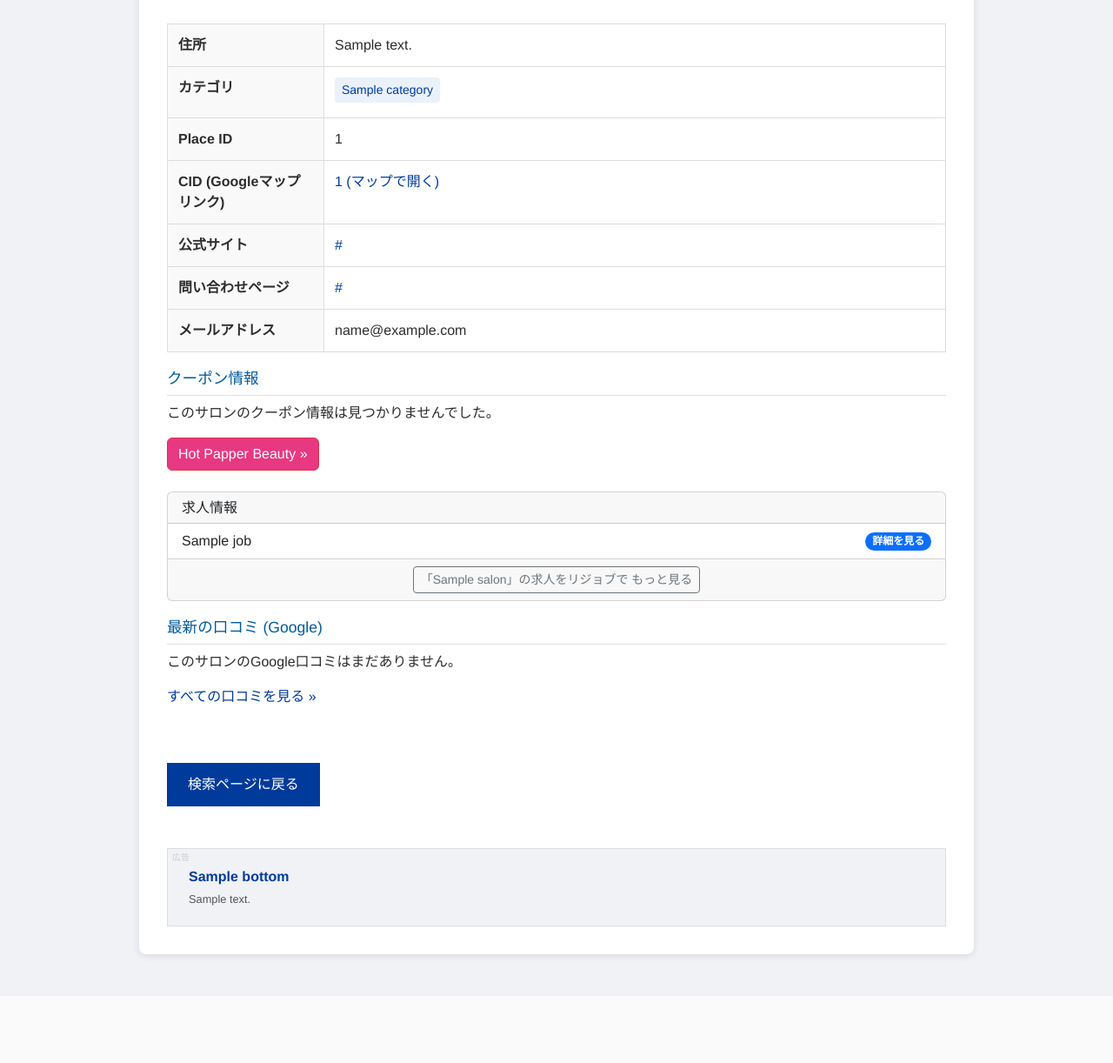
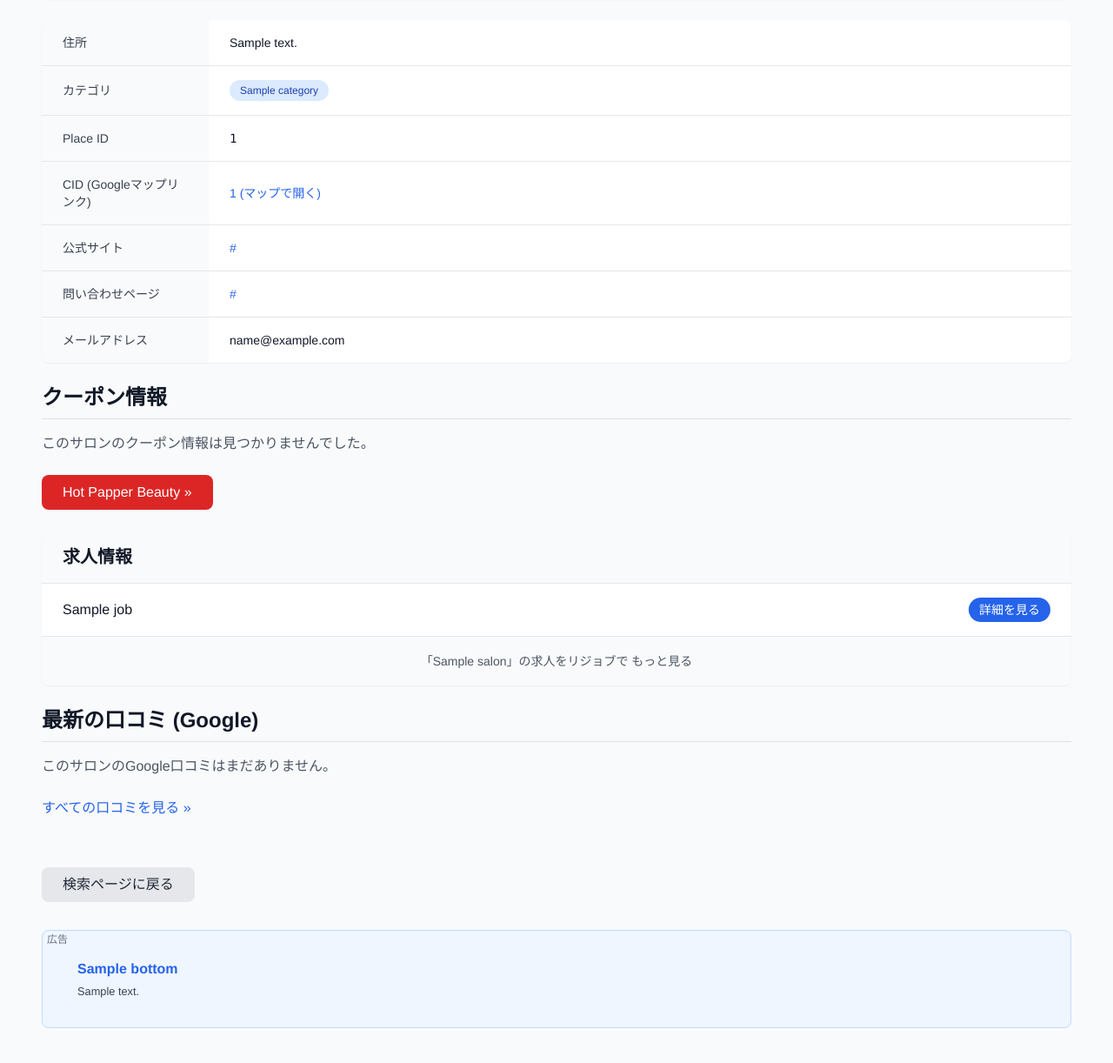
Before and after one commit to shintarospec/deepbiz, a Flask app: template templates/salon_detail.html in a window 1280 px wide. Shown: the part 795-2017 px from the top of the page at 87% size. Before the commit the page ends 1899 px from the top, so only its background shows below. Run offline with Flask 3, Linux system fonts and the light colour scheme; tables that the repository leaves empty hold one stand-in row (values such as "Sample post"); the template is opened without the code that fills it: values that come from a table or form of the project are taken from there, most other values are stand-ins (such as "Sample title", 1, 10 or a date in 2020); some libraries are stand-ins or nearby versions.

Commit message:
Migrate to Tailwind CSS: layout, search, and detail templates

```diff
--- a/templates/layout.html
+++ b/templates/layout.html
@@ -3,49 +3,57 @@
 <head>
   <meta charset="UTF-8">
   <meta name="viewport" content="width=device-width, initial-scale=1.0">
-  <link href="https://cdn.jsdelivr.net/npm/bootstrap@5.3.3/dist/css/bootstrap.min.css" rel="stylesheet">
-  <link rel="stylesheet" href="https://cdnjs.cloudflare.com/ajax/libs/font-awesome/5.15.4/css/all.min.css">
+  <script src="https://cdn.tailwindcss.com"></script>
+  <link rel="stylesheet" href="https://cdn.jsdelivr.net/npm/bootstrap-icons@1.11.3/font/bootstrap-icons.min.css">
   <link rel="stylesheet" href="{{ url_for('static', filename='css/custom.css') }}">
-
   <link rel="stylesheet" href="{{ url_for('static', filename='style.css') }}">
 
   {% block styles %}
   {% endblock %}
 
-
   <title>{% block title %}Salondb{% endblock %}</title>
 
-<link rel="stylesheet" href="https://cdn.jsdelivr.net/npm/bootstrap-icons@1.11.3/font/bootstrap-icons.min.css">
+  <script>
+    tailwind.config = {
+      theme: {
+        extend: {
+          colors: {
+            primary: '#2563eb',
+            secondary: '#64748b',
+          }
+        }
+      }
+    }
+  </script>
 
 </head>
-<body>
-  <div class="container">
-<a href="{{ url_for('salon_search') }}" style="text-decoration: none;">
-  <div class="logo">
-    salon<span class="logo-db">db</span>
+<body class="bg-gray-50">
+  <div class="max-w-7xl mx-auto px-4 sm:px-6 lg:px-8 py-6">
+    <a href="{{ url_for('salon_search') }}" class="no-underline">
+      <div class="logo text-4xl font-bold mb-6">
+        salon<span class="logo-db text-blue-600">db</span>
       </div>
     </a>
 
     {% if ads and ads.top %}
-<div class="ad-slot ad-slot-top">
-  <div class="ad-label">広告</div>
+    <div class="ad-slot ad-slot-top bg-blue-50 border border-blue-200 rounded-lg p-4 mb-6">
+      <div class="ad-label text-xs text-gray-500 mb-2">広告</div>
       <div class="ad-content">
-    <a href="{{ ads.top.link_url }}" class="ad-title">{{ ads.top.title }}</a>
-    <p class="ad-description">{{ ads.top.description }}</p>
+        <a href="{{ ads.top.link_url }}" class="ad-title text-blue-600 hover:text-blue-800 font-semibold">{{ ads.top.title }}</a>
+        <p class="ad-description text-gray-700 mt-1">{{ ads.top.description }}</p>
       </div>
     </div>
     {% endif %}
 
     {% block content %}{% endblock %}
 
-{# ▼▼▼▼▼ このブロックを追加 ▼▼▼▼▼ #}
-<div class="mt-5">
+    <div class="mt-8">
       {% if ads and ads.bottom %}
-    <div class="ad-slot ad-slot-bottom">
-      <div class="ad-label">広告</div>
+        <div class="ad-slot ad-slot-bottom bg-blue-50 border border-blue-200 rounded-lg p-4">
+          <div class="ad-label text-xs text-gray-500 mb-2">広告</div>
           <div class="ad-content">
-        <a href="{{ ads.bottom.link_url }}" class="ad-title">{{ ads.bottom.title }}</a>
-        <p class="ad-description">{{ ads.bottom.description }}</p>
+            <a href="{{ ads.bottom.link_url }}" class="ad-title text-blue-600 hover:text-blue-800 font-semibold">{{ ads.bottom.title }}</a>
+            <p class="ad-description text-gray-700 mt-1">{{ ads.bottom.description }}</p>
           </div>
     </div>
   {% endif %}
--- a/templates/salon_detail.html
+++ b/templates/salon_detail.html
@@ -3,57 +3,55 @@
 
 {% block content %}
 
-<h1>{{ salon.name or salon.name_hpb }}</h1>
+<h1 class="text-3xl font-bold text-gray-900 mb-2">{{ salon.name or salon.name_hpb }}</h1>
 
 {% if salon.name and salon.name_hpb and salon.name != salon.name_hpb %}
-  <p class="text-muted fs-5">
+  <p class="text-gray-600 text-lg mb-4">
     <small>ホットペッパー名: {{ salon.name_hpb }}</small>
   </p>
 {% endif %}
 
-<div class="ratings-container">
+<div class="flex flex-wrap gap-4 mb-6">
     {# --- Google評価 --- #}
     {% set google_summary = salon.review_summaries|selectattr('source_name', 'equalto', 'Google')|first %}
     {% if google_summary and google_summary.rating %}
-    <div class="rating-display" title="Googleの評価 {{ '%.1f'|format(google_summary.rating) }}">
-        <div class="rating-stars">
-            <i class="bi bi-star-fill"></i><i class="bi bi-star-fill"></i><i class="bi bi-star-fill"></i><i class="bi bi-star-fill"></i><i class="bi bi-star-fill"></i>
-            <div class="rating-stars-filled" style="width: {{ (google_summary.rating / 5) * 100 }}%;">
-                <i class="bi bi-star-fill"></i><i class="bi bi-star-fill"></i><i class="bi bi-star-fill"></i><i class="bi bi-star-fill"></i><i class="bi bi-star-fill"></i>
+    <div class="flex items-center gap-2" title="Googleの評価 {{ '%.1f'|format(google_summary.rating) }}">
+        <div class="flex text-yellow-400">
+            {% for i in range(5) %}
+                <i class="bi bi-star-fill{% if i >= google_summary.rating %} text-gray-300{% endif %}"></i>
+            {% endfor %}
         </div>
-        </div>
-        <span class="rating-score">{{ "%.1f"|format(google_summary.rating) }}</span>
-        <span class="review-count">({{ google_summary.count or 'N/A' }})</span>
-        <span class="source-badge google-badge">Google</span>
+        <span class="font-semibold text-gray-900">{{ "%.1f"|format(google_summary.rating) }}</span>
+        <span class="text-gray-600">({{ google_summary.count or 'N/A' }})</span>
+        <span class="px-2 py-1 bg-blue-100 text-blue-800 text-xs font-medium rounded">Google</span>
     </div>
     {% endif %}
 
     {# --- Hot Pepper評価 --- #}
     {% set hpb_summary = salon.review_summaries|selectattr('source_name', 'equalto', 'Hot Pepper')|first %}
     {% if hpb_summary and hpb_summary.rating %}
-    <div class="rating-display" title="Hot Pepperの評価 {{ '%.1f'|format(hpb_summary.rating) }}">
-        <div class="rating-stars">
-            <i class="bi bi-star-fill"></i><i class="bi bi-star-fill"></i><i class="bi bi-star-fill"></i><i class="bi bi-star-fill"></i><i class="bi bi-star-fill"></i>
-            <div class="rating-stars-filled" style="width: {{ (hpb_summary.rating / 5) * 100 }}%;">
-                <i class="bi bi-star-fill"></i><i class="bi bi-star-fill"></i><i class="bi bi-star-fill"></i><i class="bi bi-star-fill"></i><i class="bi bi-star-fill"></i>
+    <div class="flex items-center gap-2" title="Hot Pepperの評価 {{ '%.1f'|format(hpb_summary.rating) }}">
+        <div class="flex text-yellow-400">
+            {% for i in range(5) %}
+                <i class="bi bi-star-fill{% if i >= hpb_summary.rating %} text-gray-300{% endif %}"></i>
+            {% endfor %}
         </div>
-        </div>
-        <span class="rating-score">{{ "%.1f"|format(hpb_summary.rating) }}</span>
-        <span class="review-count">({{ hpb_summary.count or 'N/A' }})</span>
-        <span class="source-badge hpb-badge">Hot Pepper</span>
+        <span class="font-semibold text-gray-900">{{ "%.1f"|format(hpb_summary.rating) }}</span>
+        <span class="text-gray-600">({{ hpb_summary.count or 'N/A' }})</span>
+        <span class="px-2 py-1 bg-orange-100 text-orange-800 text-xs font-medium rounded">Hot Pepper</span>
     </div>
     {% endif %}
 </div>
 
 {% if salon.hotpepper_url %}
-  <div class="mt-4 text-center">
-    <a href="{{ salon.hotpepper_url }}" target="_blank" rel="noopener noreferrer" class="btn btn-danger btn-lg hpb-button">
+  <div class="mb-6 text-center">
+    <a href="{{ salon.hotpepper_url }}" target="_blank" rel="noopener noreferrer" class="inline-block px-8 py-3 bg-red-600 text-white rounded-lg hover:bg-red-700 transition-colors font-semibold text-lg">
       Hot Papper Beauty »
     </a>
   </div>
 {% endif %}
 
-    <div class="map-container">
+<div class="bg-white rounded-lg shadow-sm overflow-hidden mb-6" style="height: 400px;">
     <iframe
     src="https://www.google.com/maps/embed/v1/place?key={{ api_key }}&q=place_id:{{ salon.place_id }}"
     width="100%"
@@ -65,90 +63,139 @@
     </iframe>
 </div>
 
-    <table class="info-table">
-      <tr><th>住所</th><td>{{ salon.address or '未登録' }}</td></tr>
+<div class="bg-white rounded-lg shadow-sm overflow-hidden mb-6">
+    <table class="min-w-full divide-y divide-gray-200">
+      <tbody class="divide-y divide-gray-200">
         <tr>
-        <th>カテゴリ</th>
-        <td>
+          <th class="px-6 py-4 bg-gray-50 text-left text-sm font-medium text-gray-700 w-48">住所</th>
+          <td class="px-6 py-4 text-sm text-gray-900">{{ salon.address or '未登録' }}</td>
+        </tr>
+        <tr>
+          <th class="px-6 py-4 bg-gray-50 text-left text-sm font-medium text-gray-700">カテゴリ</th>
+          <td class="px-6 py-4 text-sm text-gray-900">
             {% if salon.categories %}
+              <div class="flex flex-wrap gap-2">
                 {% for category in salon.categories %}
-              <span class="category-tag">{{ category.name }}</span>
+                  <span class="px-3 py-1 bg-blue-100 text-blue-800 rounded-full text-xs font-medium">{{ category.name }}</span>
                 {% endfor %}
+              </div>
             {% else %}
               未登録
             {% endif %}
           </td>
         </tr>
-      <tr><th>Place ID</th><td>{{ salon.place_id or '未登録' }}</td></tr>
-      <tr><th>CID (Googleマップリンク)</th><td>{% if salon.cid %}<a href="https://maps.google.com/?cid={{ salon.cid }}" target="_blank" rel="noopener noreferrer">{{ salon.cid }} (マップで開く)</a>{% else %}未登録{% endif %}</td></tr>
-      <tr><th>公式サイト</th><td>{% if salon.website_url %}<a href="{{ salon.website_url }}" target="_blank" rel="noopener noreferrer">{{ salon.website_url }}</a>{% else %}未登録{% endif %}</td></tr>
-      <tr><th>問い合わせページ</th><td>{% if salon.inquiry_url %}<a href="{{ salon.inquiry_url }}" target="_blank" rel="noopener noreferrer">{{ salon.inquiry_url }}</a>{% else %}未登録{% endif %}</td></tr>
-      <tr><th>メールアドレス</th><td>{{ salon.email or '未登録' }}</td></tr>
+        <tr>
+          <th class="px-6 py-4 bg-gray-50 text-left text-sm font-medium text-gray-700">Place ID</th>
+          <td class="px-6 py-4 text-sm text-gray-900 font-mono">{{ salon.place_id or '未登録' }}</td>
+        </tr>
+        <tr>
+          <th class="px-6 py-4 bg-gray-50 text-left text-sm font-medium text-gray-700">CID (Googleマップリンク)</th>
+          <td class="px-6 py-4 text-sm">
+            {% if salon.cid %}
+              <a href="https://maps.google.com/?cid={{ salon.cid }}" target="_blank" rel="noopener noreferrer" class="text-blue-600 hover:text-blue-800 hover:underline">
+                {{ salon.cid }} (マップで開く)
+              </a>
+            {% else %}
+              <span class="text-gray-900">未登録</span>
+            {% endif %}
+          </td>
+        </tr>
+        <tr>
+          <th class="px-6 py-4 bg-gray-50 text-left text-sm font-medium text-gray-700">公式サイト</th>
+          <td class="px-6 py-4 text-sm">
+            {% if salon.website_url %}
+              <a href="{{ salon.website_url }}" target="_blank" rel="noopener noreferrer" class="text-blue-600 hover:text-blue-800 hover:underline break-all">
+                {{ salon.website_url }}
+              </a>
+            {% else %}
+              <span class="text-gray-900">未登録</span>
+            {% endif %}
+          </td>
+        </tr>
+        <tr>
+          <th class="px-6 py-4 bg-gray-50 text-left text-sm font-medium text-gray-700">問い合わせページ</th>
+          <td class="px-6 py-4 text-sm">
+            {% if salon.inquiry_url %}
+              <a href="{{ salon.inquiry_url }}" target="_blank" rel="noopener noreferrer" class="text-blue-600 hover:text-blue-800 hover:underline break-all">
+                {{ salon.inquiry_url }}
+              </a>
+            {% else %}
+              <span class="text-gray-900">未登録</span>
+            {% endif %}
+          </td>
+        </tr>
+        <tr>
+          <th class="px-6 py-4 bg-gray-50 text-left text-sm font-medium text-gray-700">メールアドレス</th>
+          <td class="px-6 py-4 text-sm text-gray-900">{{ salon.email or '未登録' }}</td>
+        </tr>
+      </tbody>
     </table>
+</div>
 
-<h2>クーポン情報</h2>
+<h2 class="text-2xl font-semibold text-gray-900 mb-4">クーポン情報</h2>
 {% if salon.coupons %}
-  <div class="coupon-list">
+  <div class="grid gap-4 mb-6">
     {% for coupon in salon.coupons %}
-      <div class="coupon-card">
-        <p class="coupon-title">{{ coupon.title }}</p>
+      <div class="bg-white rounded-lg shadow-sm p-4 border-l-4 border-blue-500">
+        <p class="text-gray-900 font-medium">{{ coupon.title }}</p>
       </div>
     {% endfor %}
   </div>
 {% else %}
-  <p>このサロンのクーポン情報は見つかりませんでした。</p>
+  <p class="text-gray-600 mb-6">このサロンのクーポン情報は見つかりませんでした。</p>
 {% endif %}
+
 {% if salon.hotpepper_url %}
-  <div class="mt-3">
-    <a href="{{ salon.hotpepper_url }}" target="_blank" rel="noopener noreferrer" class="btn btn-danger hpb-button">
+  <div class="mb-6">
+    <a href="{{ salon.hotpepper_url }}" target="_blank" rel="noopener noreferrer" class="inline-block px-6 py-2 bg-red-600 text-white rounded-lg hover:bg-red-700 transition-colors font-medium">
       Hot Papper Beauty »
     </a>
   </div>
 {% endif %}
 
 {% if jobs %}
-  <div class="card mt-4">
-    <div class="card-header">
-      <h3 class="mb-0">求人情報</h3>
+  <div class="bg-white rounded-lg shadow-sm overflow-hidden mb-6">
+    <div class="px-6 py-4 bg-gray-50 border-b border-gray-200">
+      <h3 class="text-xl font-semibold text-gray-900">求人情報</h3>
     </div>
-    <div class="list-group list-group-flush">
+    <div class="divide-y divide-gray-200">
       {% for job in jobs %}
-        <a href="{{ job.source_url }}" target="_blank" rel="noopener noreferrer" class="list-group-item list-group-item-action d-flex justify-content-between align-items-center">
-          {{ job.title }}
-          <span class="badge bg-primary rounded-pill">詳細を見る</span>
+        <a href="{{ job.source_url }}" target="_blank" rel="noopener noreferrer" class="flex justify-between items-center px-6 py-4 hover:bg-gray-50 transition-colors">
+          <span class="text-gray-900">{{ job.title }}</span>
+          <span class="px-3 py-1 bg-blue-600 text-white text-sm rounded-full">詳細を見る</span>
         </a>
       {% endfor %}
     </div>
-    <div class="card-footer text-center">
-      <a href="https://relax-job.com/search?keywords={{ salon.name | urlencode }}" target="_blank" rel="noopener noreferrer" class="btn btn-outline-secondary btn-sm">
+    <div class="px-6 py-4 bg-gray-50 border-t border-gray-200 text-center">
+      <a href="https://relax-job.com/search?keywords={{ salon.name | urlencode }}" target="_blank" rel="noopener noreferrer" class="text-gray-600 hover:text-gray-900 text-sm hover:underline">
         「{{ salon.name }}」の求人をリジョブで もっと見る
       </a>
     </div>
   </div>
 {% endif %}
 
-<h2>最新の口コミ (Google)</h2>
+<h2 class="text-2xl font-semibold text-gray-900 mb-4">最新の口コミ (Google)</h2>
 {% if salon.latest_google_review %}
-  <div class="review-card">
-    <p class="review-author">
+  <div class="bg-white rounded-lg shadow-sm p-6 mb-6">
+    <p class="font-medium text-gray-900 mb-2">
         {{ salon.latest_google_review.author_name }}
-        <span class="review-rating">
+        <span class="text-yellow-400 ml-2">
             {% set rating = salon.latest_google_review.rating | int %}
             {% for i in range(rating) %}★{% endfor %}{% for i in range(5 - rating) %}☆{% endfor %}
         </span>
     </p>
-    <p class="review-text">{{ salon.latest_google_review.text }}</p>
+    <p class="text-gray-700">{{ salon.latest_google_review.text }}</p>
   </div>
 {% else %}
-    <p>このサロンのGoogle口コミはまだありません。</p>
+    <p class="text-gray-600 mb-6">このサロンのGoogle口コミはまだありません。</p>
 {% endif %}
 
 {% if salon.place_id %}
-  <a href="https://search.google.com/local/reviews?placeid={{ salon.place_id }}" target="_blank" rel="noopener noreferrer">すべての口コミを見る »</a>
+  <a href="https://search.google.com/local/reviews?placeid={{ salon.place_id }}" target="_blank" rel="noopener noreferrer" class="text-blue-600 hover:text-blue-800 hover:underline mb-6 inline-block">すべての口コミを見る »</a>
 {% endif %}
 
-<div style="margin-top: 2rem;">
-    <a class="button" href="{{ url_for('salon_search') }}">検索ページに戻る</a>
+<div class="mt-8">
+    <a class="inline-block px-6 py-2 bg-gray-200 text-gray-800 rounded-lg hover:bg-gray-300 transition-colors font-medium" href="{{ url_for('salon_search') }}">検索ページに戻る</a>
 </div>
 
 {% endblock %}
```
Also changed, not shown: templates/salon_search.html (+67 -71 lines). Lines whose indentation alone changed are shown as unchanged.
